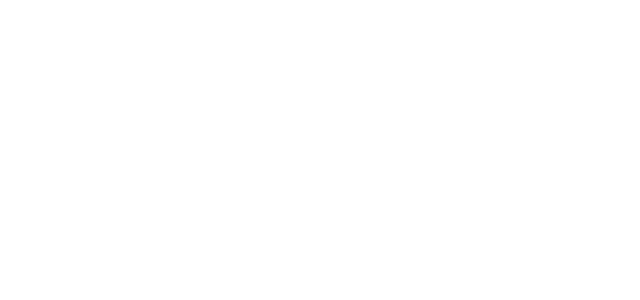
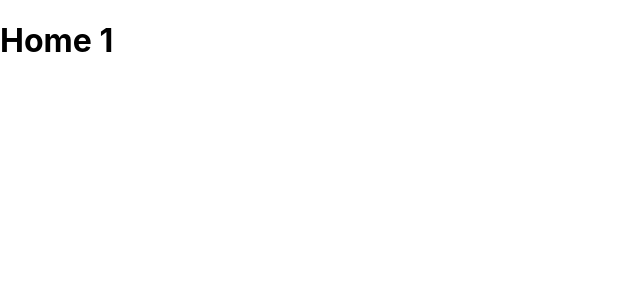
Before and after one commit to umairali2/HumanEdge, a React (Create React App) app: page / in a window 1280 px wide. Shown: the top 300 px of the page, without its empty margins (0-640 px from the left). Built offline with nearby package versions, Linux system fonts and the light colour scheme.

Commit message:
added routers

```diff
--- a/package.json
+++ b/package.json
@@ -16,6 +16,7 @@
     "node-sass": "^7.0.3",
     "react": "^18.3.1",
     "react-dom": "^18.3.1",
+    "react-router-dom": "^6.28.0",
     "react-scripts": "5.0.1",
     "typescript": "^4.9.5",
     "web-vitals": "^2.1.4"
--- a/src/App.tsx
+++ b/src/App.tsx
@@ -1,7 +1,6 @@
 import "./App.scss";
+import { RootRoute } from "./routes/RootRoute";
 
-function App() {
-  return <div className="App"></div>;
+export default function App() {
+  return <RootRoute />;
 }
-
-export default App;
--- /dev/null
+++ b/src/routes/RootRoute.tsx
@@ -0,0 +1,18 @@
+import ReactDOM from "react-dom/client";
+import { BrowserRouter, Routes, Route } from "react-router-dom";
+
+type Props = {};
+
+export const RootRoute = (props: Props) => {
+  return (
+    <BrowserRouter>
+      <Routes>
+        <Route path="/" element={<h1>Home</h1>} />
+        <Route index element={<h1>Home 1</h1>} />
+        <Route path="blogs" element={<h1>Blogs</h1>} />
+        <Route path="contact" element={<h1>Contact</h1>} />
+        <Route path="*" element={<h1>NoPage</h1>} />
+      </Routes>
+    </BrowserRouter>
+  );
+};
```
Also changed, not shown: 1 other file (tests, documents, lock files or other folders).
